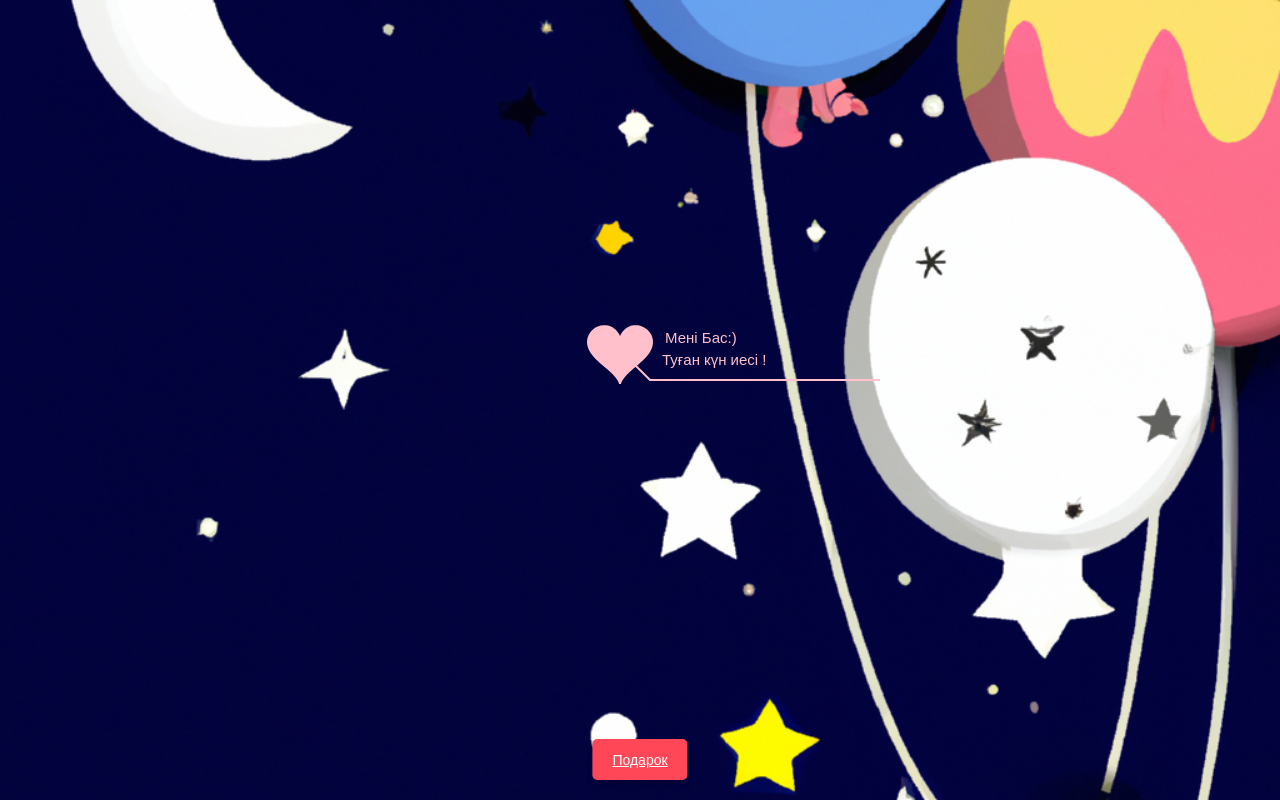
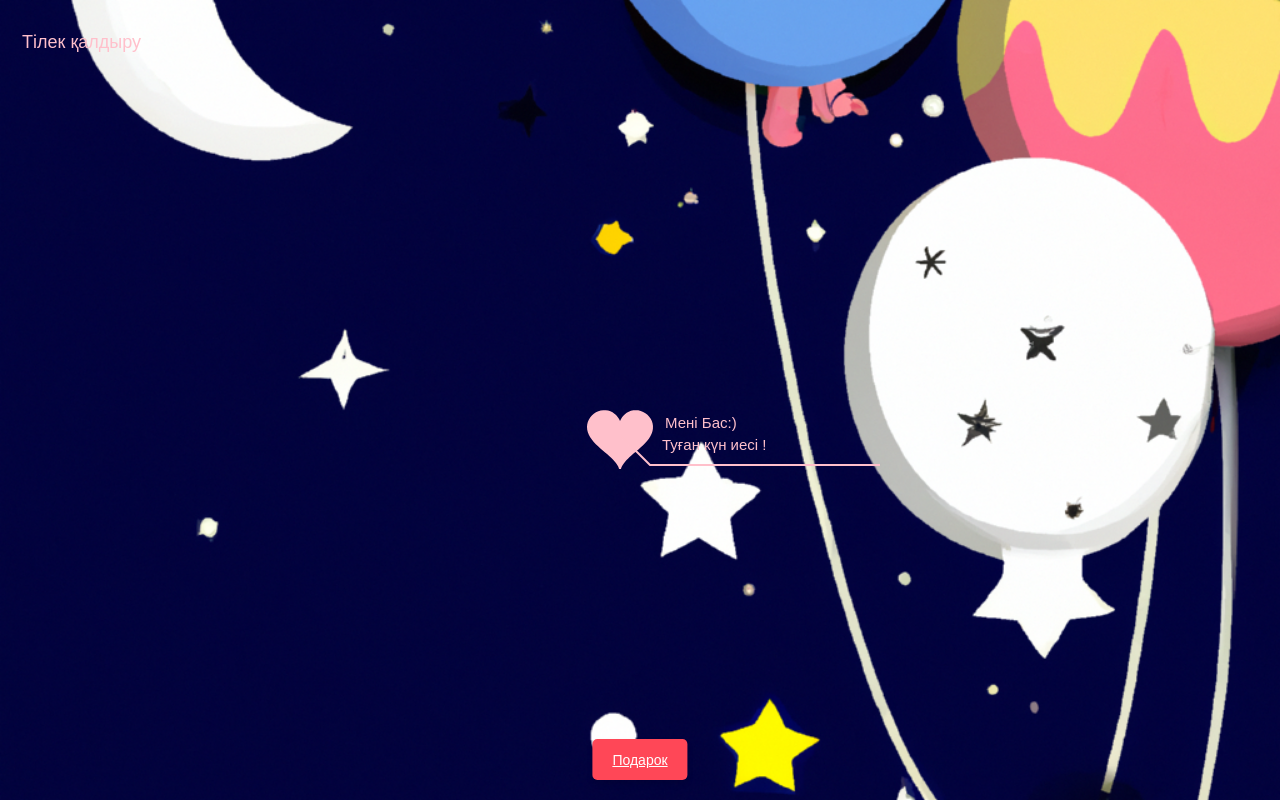
Before and after one commit to AlihanA1337/Dad-s-Birthday, a plain HTML site: page index.html in a window 1280 px wide. Drawn offline with Linux system fonts and the light colour scheme.

Commit message:
Update index.html

```diff
--- a/index.html
+++ b/index.html
@@ -46,6 +46,39 @@
     </script>
 </head>
 <body>
+	    <header>
+        <nav>
+          <a href="wishes.html">Тілек қалдыру</a>
+        </nav>
+      </header>
+      <style>
+
+    header {
+      display: flex;
+      flex-direction: row;
+      justify-content: space-between;
+      flex-wrap: wrap;
+      padding: 20px 10px;
+    }
+
+    header a {
+      color: #212121;
+      padding: 12px;
+      text-decoration: none;
+      font-size: 18px;
+      border-radius: 4px;
+      color: pink;
+    }
+
+    header a:hover {
+      background-color: palevioletred;
+    }
+
+    nav {
+      display: flex;
+      align-items: center;
+    }
+      </style>
     <div id="main">
         <div id="error"><a href="http://www.google.cn/chrome/intl/zh-CN/landing_chrome.html?hl=zh-CN&brand=CHMI">Chrome</a> (<a href="http://firefox.com.cn/download/">Firefox</a>)</div>
         <audio autoplay="autoplay" height="100" width="100" id="myAudio">
```
